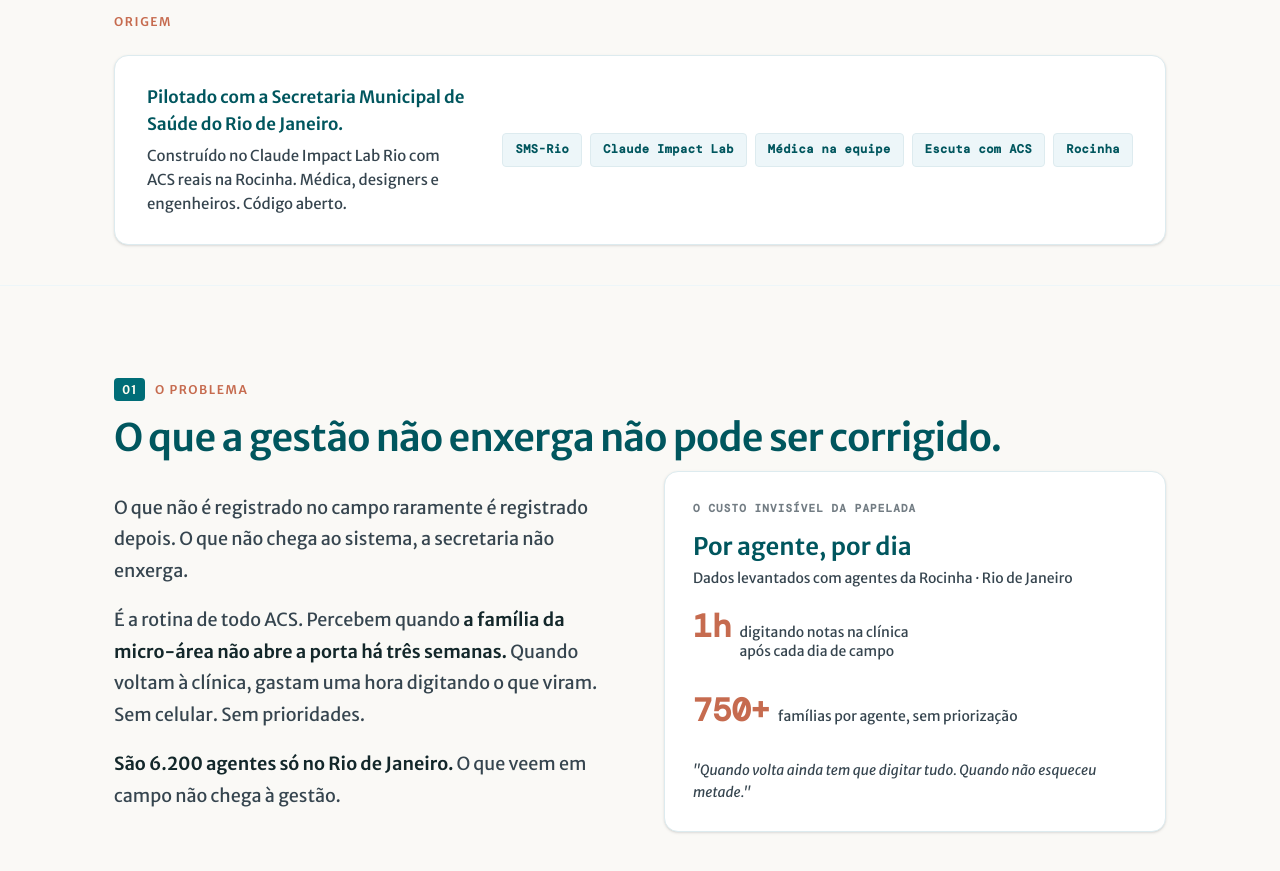
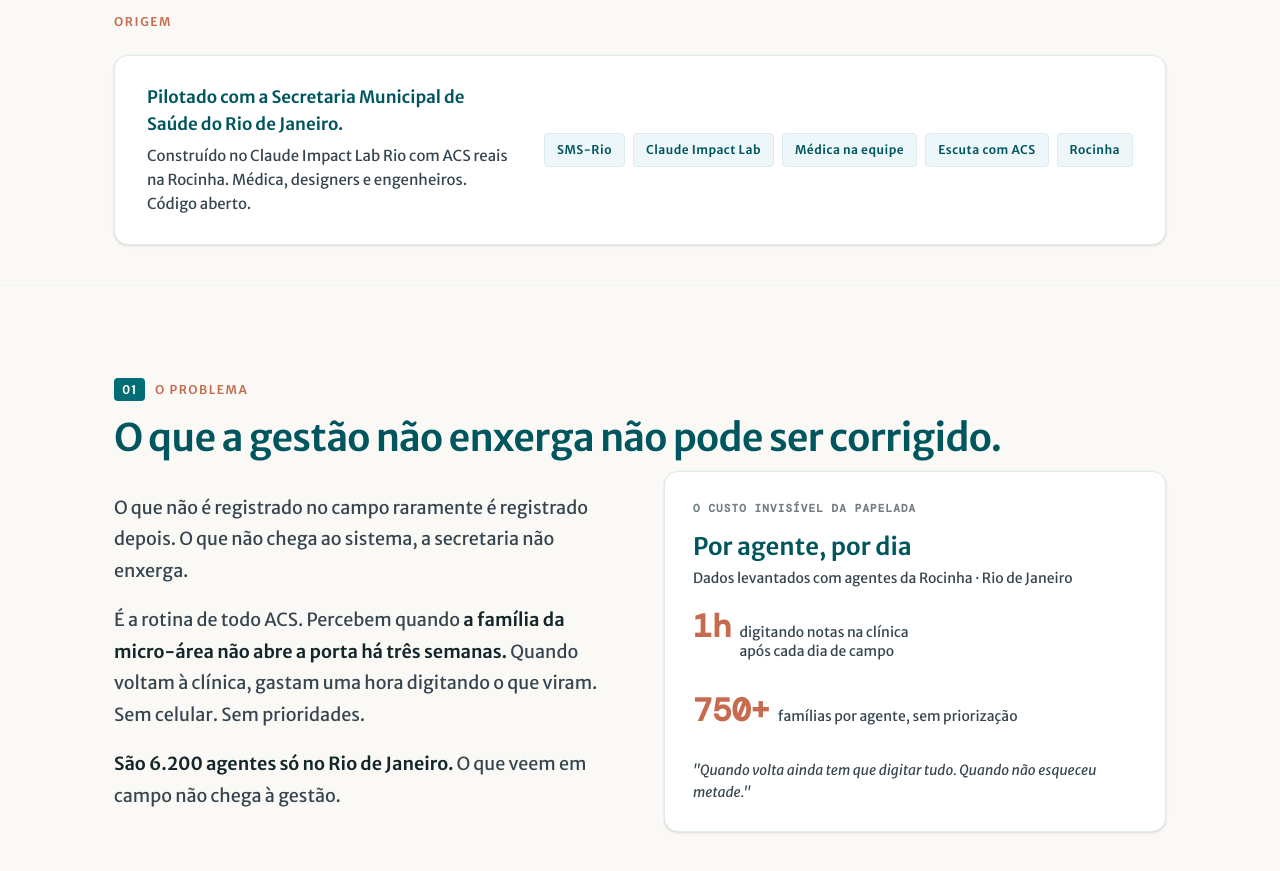
Before and after one commit to Visitare/visitare, an Astro site in the folder site/: page / in a window 1280 px wide. Shown: the part 980-1851 px from the top of the page. Built offline with nearby package versions, Linux system fonts and the light colour scheme; Astro itself is replaced by a stand-in of ours; a web font is replaced by a local one.

Commit message:
style(design): F-003 — chips QuemFez sem font-mono
Labels textuais não são dados tabulares. Removido font-mono
dos chips de origem (SMS-Rio, Claude Impact Lab etc.).

Co-Authored-By: Claude Sonnet 4.6 <noreply@anthropic.com>

```diff
--- a/site/src/components/QuemFez.astro
+++ b/site/src/components/QuemFez.astro
@@ -21,7 +21,7 @@ const badges = ['SMS-Rio', 'Claude Impact Lab', 'Médica na equipe', 'Escuta com
 
         <div class="flex flex-wrap gap-2 shrink-0 max-md:w-full">
           {badges.map((b) => (
-            <span class="inline-flex items-center font-mono text-[12px] font-semibold px-3 py-1.5 rounded bg-surface-container text-primary-dark border border-surface-container-high tracking-[0.04em] whitespace-nowrap">
+            <span class="inline-flex items-center text-[12px] font-semibold px-3 py-1.5 rounded bg-surface-container text-primary-dark border border-surface-container-high tracking-[0.04em] whitespace-nowrap">
               {b}
             </span>
           ))}
```
